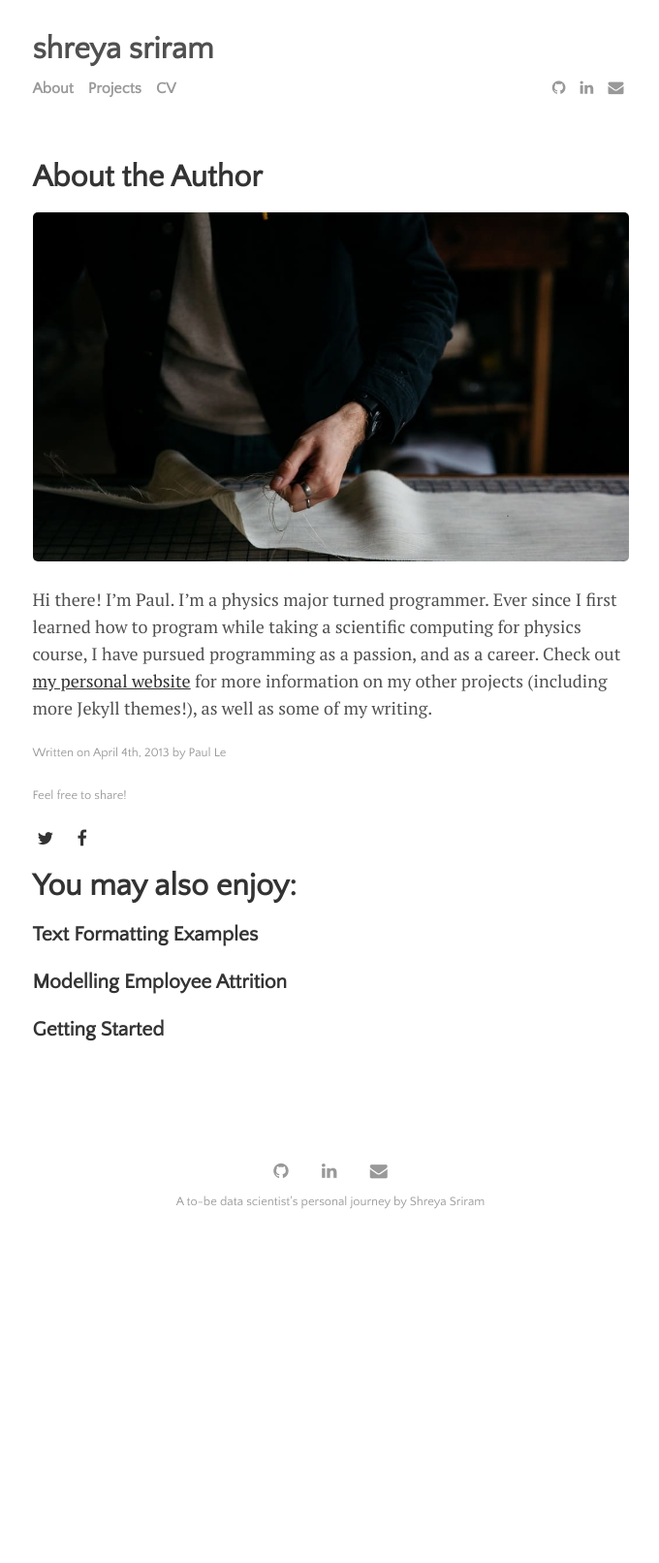
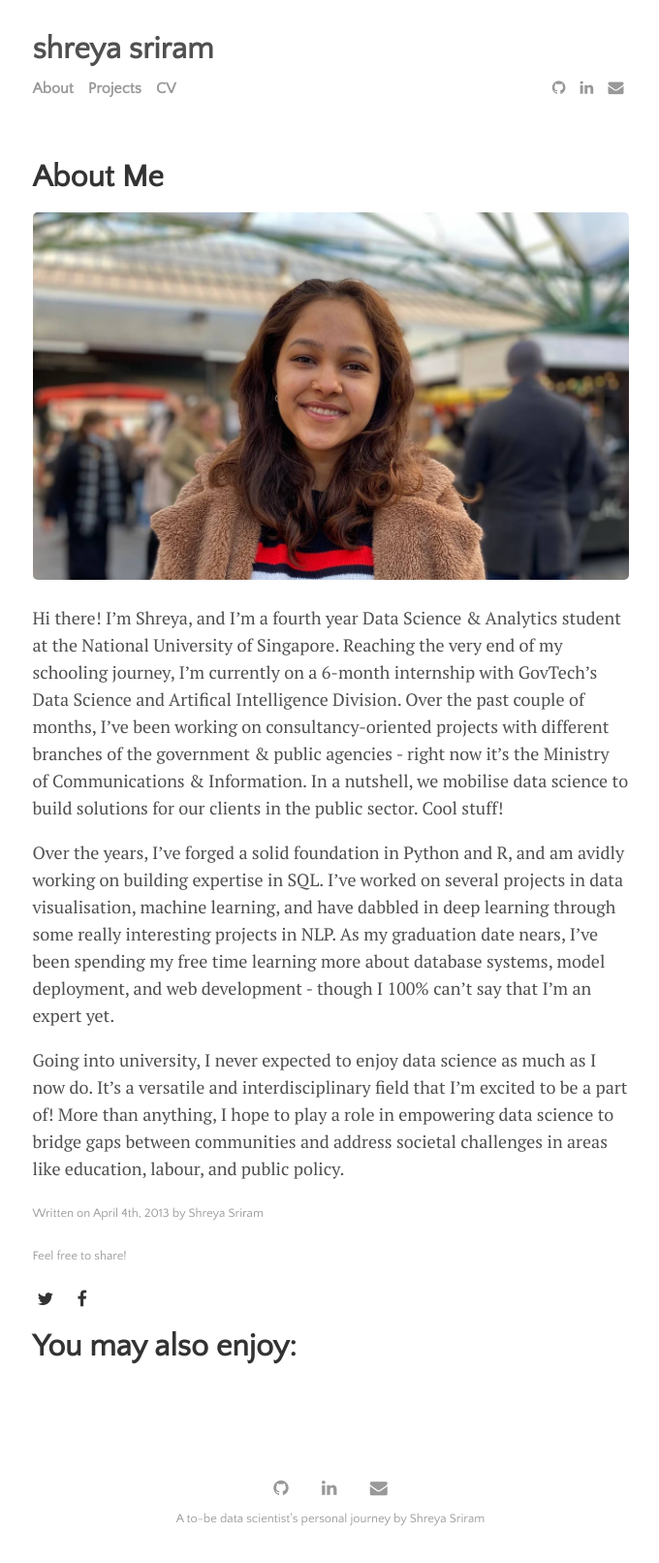
Before and after one commit to shreyasriram4/shreyasriram4.github.io, a Jekyll site: the page built from _posts/2013-04-04-about-the-author.md, in a window 1280 px wide. Shown: the whole page at 97% size, without its empty margins (299-979 px from the left). Built offline with Jekyll 4.4.1, drawn with Linux system fonts in a browser that asks for light colours; before the commit the page ends 1285 px from its top, so only the background shows below that.

Commit message:
Update 2013-04-04-about-the-author.md

```diff
--- a/_posts/2013-04-04-about-the-author.md
+++ b/_posts/2013-04-04-about-the-author.md
@@ -1,10 +1,14 @@
 ---
 layout: post
-title: "About the Author"
-author: "Paul Le"
+title: "About Me"
+author: "Shreya Sriram"
 categories: journal
-tags: [documentation,sample]
-image: cutting.jpg
+permalink: /about
+image: abt-me-pic.jpg
 ---
 
-Hi there! I'm Paul. I’m a physics major turned programmer. Ever since I first learned how to program while taking a scientific computing for physics course, I have pursued programming as a passion, and as a career. Check out [my personal website](https://www.lenpaul.com/) for more information on my other projects (including more Jekyll themes!), as well as some of my writing.
+Hi there! I'm Shreya, and I'm a fourth year Data Science & Analytics student at the National University of Singapore. Reaching the very end of my schooling journey, I'm currently on a 6-month internship with GovTech's Data Science and Artifical Intelligence Division. Over the past couple of months, I've been working on consultancy-oriented projects with different branches of the government & public agencies - right now it's the Ministry of Communications & Information. In a nutshell, we mobilise data science to build solutions for our clients in the public sector. Cool stuff!
+
+Over the years, I've forged a solid foundation in Python and R, and am avidly working on building expertise in SQL. I've worked on several projects in data visualisation, machine learning, and have dabbled in deep learning through some really interesting projects in NLP. As my graduation date nears, I've been spending my free time learning more about database systems, model deployment, and web development - though I 100% can't say that I'm an expert yet.
+
+Going into university, I never expected to enjoy data science as much as I now do. It's a versatile and interdisciplinary field that I'm excited to be a part of! More than anything, I hope to play a role in empowering data science to bridge gaps between communities and address societal challenges in areas like education, labour, and public policy.
```
